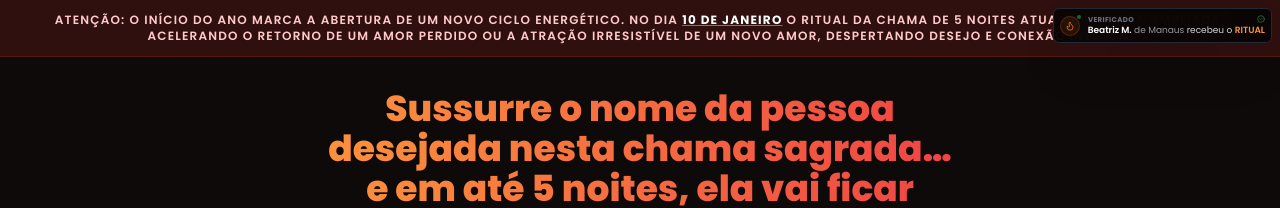
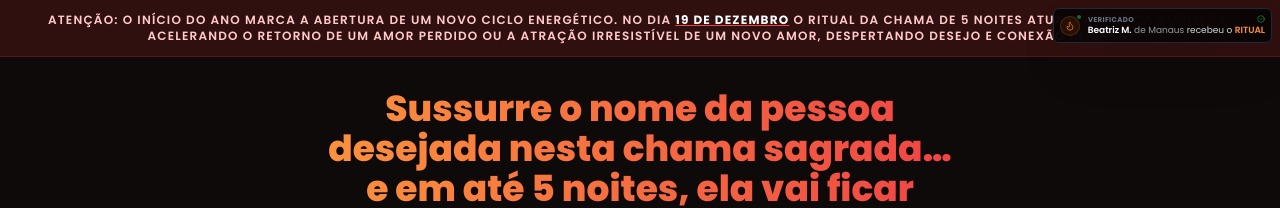
Before and after one commit to Patrickog1992/RITUAL, a React (Vite) app: page / in a window 1280 px wide. Shown: the top 208 px of the page. Built offline with nearby package versions, Linux system fonts and the light colour scheme.

Commit message:
feat: Dynamically set date in warning bar
Update the warning bar to display the current date dynamically instead of a hardcoded value. This ensures the date is always accurate and relevant.

```diff
--- a/App.tsx
+++ b/App.tsx
@@ -1,4 +1,4 @@
-import React, { useState } from 'react';
+import React, { useState, useEffect } from 'react';
 import { Flame, ShieldCheck, Lock, Star, AlertTriangle, Clock, Gift, Check } from 'lucide-react';
 import { Button } from './components/Button';
 import { TestimonialCard } from './components/TestimonialCard';
@@ -8,6 +8,13 @@ import { SocialProofPopup } from './components/SocialProofPopup';
 
 const App = () => {
   const [view, setView] = useState<'landing' | 'ritual'>('landing');
+  const [currentDate, setCurrentDate] = useState('');
+
+  useEffect(() => {
+    const date = new Date();
+    const formatted = date.toLocaleDateString('pt-BR', { day: 'numeric', month: 'long' });
+    setCurrentDate(formatted);
+  }, []);
 
   const handleOpenRitual = () => {
     window.scrollTo(0, 0);
@@ -35,7 +42,7 @@ const App = () => {
 
       {/* Warning Bar */}
       <div className="bg-red-900/30 text-red-200 text-[10px] md:text-xs py-3 px-4 text-center border-b border-red-900/50 uppercase tracking-widest font-semibold leading-relaxed">
-        ATENÇÃO: O início do ano marca a abertura de um novo ciclo energético. No dia <span className="text-white font-bold underline decoration-red-500">10 de janeiro</span> o Ritual da Chama de 5 Noites atua com força ampliada, acelerando o retorno de um amor perdido ou a atração irresistível de um novo amor, despertando desejo e conexão intensa.
+        ATENÇÃO: O início do ano marca a abertura de um novo ciclo energético. No dia <span className="text-white font-bold underline decoration-red-500">{currentDate}</span> o Ritual da Chama de 5 Noites atua com força ampliada, acelerando o retorno de um amor perdido ou a atração irresistível de um novo amor, despertando desejo e conexão intensa.
       </div>
 
       <main className="max-w-2xl mx-auto px-5 pt-8">
```
